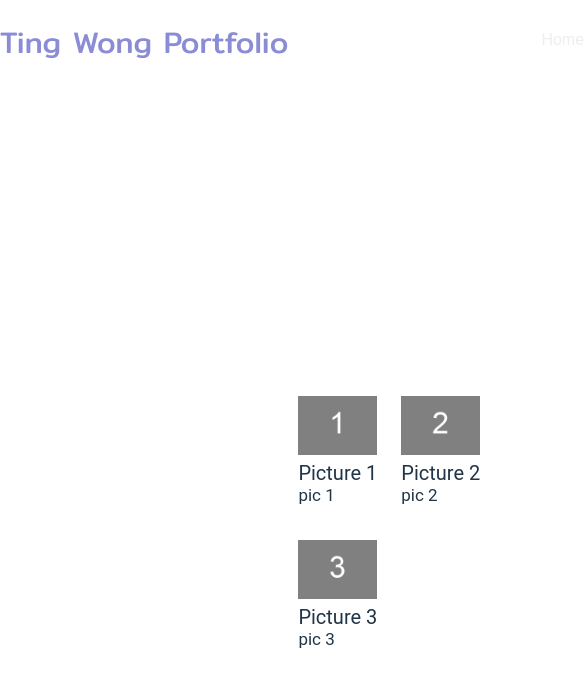
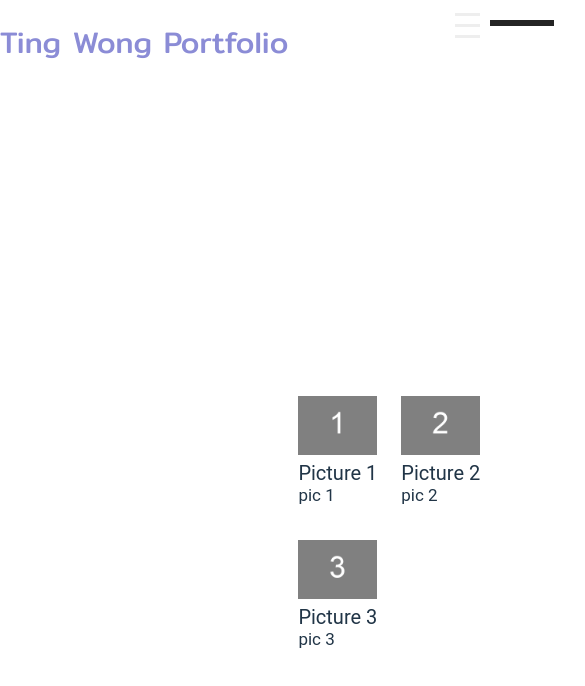
Before and after one commit to aoiting/react-web2, a React (Vite) app: page /design in a window 390 px wide. Shown: the top 686 px of the page, 585 px wide, since content can reach past the window. Built offline with nearby package versions, Linux system fonts and the light colour scheme.

Commit message:
navbar responsive & changing some video code

```diff
--- a/src/Navbar.css
+++ b/src/Navbar.css
@@ -1,5 +1,7 @@
 .navbar {
   padding: 0.2rem 2rem;
+   position: relative;
+   background-color: #242424;
 }
 
 .navbar ul {
@@ -33,3 +35,107 @@
 
   transition: border-bottom 0.3s cubic-bezier(.4,0,.2,1), color 0.01s, border-bottom-color 0.3s;
 }
+
+/* Responsive hamburger menu styles */
+
+/* Hide hamburger by default */
+.hamburger {
+  display: none;
+  flex-direction: column;
+  cursor: pointer;
+  border: none;
+  background: none;
+  padding: 0;
+  position: absolute;
+  top: 50%;
+  right: 1.5rem;
+  transform: translateY(-50%);
+  z-index: 10;
+}
+
+.bar {
+  width: 25px;
+  height: 3px;
+  background-color: #eee;
+  margin: 4px 0;
+  transition: 0.4s;
+}
+
+.hamburger:hover .bar,
+.hamburger:focus .bar {
+  background-color: #8B8CD6;
+}
+
+.bar:hover{
+  background-color: #8B8CD6; /* Change color on hover */
+}
+
+/* On smaller screens */
+
+@media (max-width: 768px) {
+  .navbar ul {
+    flex-direction: column;
+    background-color: #242424;
+    position: absolute;
+      top: calc(100% + 10px);
+    left: 0;
+    right: 0;
+    display: none; /* hidden by default */
+    gap: 0; /* remove horizontal gap in column */
+        z-index: 20;
+  }
+
+
+  .navbar ul.nav-active {
+    display: flex !important; /* show menu when active */
+    flex-direction: column;
+     left: -50%;
+  }
+
+  .hamburger {
+    display: flex; /* show hamburger */
+        position: absolute;
+    top: 80%;
+    right: 1.5rem;
+    transform: translateY(-50%);
+        z-index: 30;
+  }
+
+
+
+  .navbar li {
+    display: block; /* stack items */
+  }
+
+  .navbar button {
+    padding: 1rem 2.5rem;
+    width: 180%;
+    text-align: center;
+    border-radius: 0; /* optional: remove rounding on small screens */
+    border-top: 1px solid #555;
+    border-bottom: none; /* remove underline by default */
+  }
+
+  .navbar button:hover,
+  .navbar button:focus,
+  .navbar button.active {
+    border-bottom: none; /* remove underline on small screens */
+    color: #8B8CD6;
+  }
+
+
+    .navbar ul.nav-links {
+    flex-direction: column;
+    position: absolute;
+    display: none;
+  }
+  .navbar ul.nav-links.nav-active {
+    display: flex !important;
+    flex-direction: column;
+    position: absolute;
+    overflow: visible;
+    top: 500%;
+    left: -20%;
+    right: 0;
+  }
+}
--- a/src/Navbar.tsx
+++ b/src/Navbar.tsx
@@ -1,4 +1,4 @@
-import React from 'react';
+import React, { useState, useEffect, useRef } from 'react';
 import Home from './Home';
 import Design from './Design/Design';
 import Projects from './Projects/Projects';
@@ -10,14 +10,56 @@ import './Navbar.css';
 
 const Navbar: React.FC = () => {
   const navigate = useNavigate();
+    const [menuOpen, setMenuOpen] = useState(false);
+
+  const navRef = useRef<HTMLElement>(null);
+
+ const toggleMenu = () => setMenuOpen(!menuOpen);
+
+  const handleNav = (path: string) => {
+    navigate(path);
+    setMenuOpen(false); // close menu after click
+  };
+
+   useEffect(() => {
+    const handleOutsideClick = (event: MouseEvent) => {
+      if (
+        menuOpen &&
+        navRef.current &&  // make sure ref exists
+        !navRef.current.contains(event.target as Node) // click outside nav
+      ) {
+        setMenuOpen(false);
+      }
+    };
+
+    document.addEventListener('mousedown', handleOutsideClick);
+
+    return () => {
+      document.removeEventListener('mousedown', handleOutsideClick);
+    };
+  }, [menuOpen]);
+
+
   return (
-    <nav className="navbar">
-      <ul>
-        <li><button onClick={() => navigate("/")}>Home</button></li>
-        <li><button onClick={() => navigate("/about")}>About</button></li>
-        <li><button onClick={() => navigate("/design")}>Design</button></li>
-        <li><button onClick={() => navigate("/video")}>Video</button></li>
-        <li><button onClick={() => navigate("/projects")}>Projects</button></li>
+    <nav className="navbar" ref={navRef}>
+ <button
+ className="hamburger"
+ onClick={toggleMenu}
+ aria-label="Toggle menu"
+   aria-expanded={menuOpen}
+  aria-controls="navbar-menu">
+        {/* Hamburger icon: 3 bars */}
+        <span className="bar" />
+        <span className="bar" />
+        <span className="bar" />
+      </button>
+
+            <ul id="navbar-menu" className={`nav-links ${menuOpen ? 'nav-active' : ''}`}>
+        <li><button onClick={() => handleNav("/")}>Home</button></li>
+        <li><button onClick={() => handleNav("/about")}>About</button></li>
+        <li><button onClick={() => handleNav("/design")}>Design</button></li>
+        <li><button onClick={() => handleNav("/video")}>Video</button></li>
+        <li><button onClick={() => handleNav("/projects")}>Projects</button></li>
       </ul>
     </nav>
   );
--- a/src/Video/Video.tsx
+++ b/src/Video/Video.tsx
@@ -1,7 +1,6 @@
 import React from 'react';
-import VideoGrid from './VideoGrid.tsx';
+import VideoGrids from './VideoGrids.tsx';
 import './video.css';
-
 
 function Video(){
   return (
@@ -12,7 +11,7 @@ function Video(){
   </div>
 
 <div className='video-grid'>
-  <VideoGrid />
+  <VideoGrids />
 </div>
 
 </div>
--- a/src/Video/VideoGrid.tsx
+++ b/src/Video/VideoGrids.tsx
@@ -1,4 +1,5 @@
 import React, { useState, useEffect } from 'react';
+//import { Video } from './video';
 import './video.css';
 import Videoexpand from './videoexpand.tsx';
 
@@ -9,13 +10,30 @@ export interface Video {
   videoLocation: string;
 }
 
-const VideoGrid: React.FC = () => {
+const VideoGrids: React.FC = () => {
   const [videos, setVideos] = useState<Video[]>([]);
   const [selectedVideo, setSelectedVideo] = useState<Video | null>(null);
 
   const getAllVideos = async () => {
+
     try {
-      const response = await fetch('/api/videos'); // Ensure this matches your backend API route
+      const response = await fetch('http://localhost:5173/video');
+      const textData = await response.text();
+      try {
+        const data = JSON.parse(textData);
+      setVideos(data);
+    } catch (jsonError) {
+      console.error('Error parsing JSON:', jsonError);
+      console.log('Response text was:', textData);
+    }
+  } catch (error) {
+    console.error('Error fetching videos:', error);
+  }
+}
+
+/*
+    try {
+      const response = await fetch('http://localhost:5173/portfolio/video'); // Ensure this matches your backend API route
       if (!response.ok) {
         throw new Error(`HTTP error! Status: ${response.status}`);
       }
@@ -25,6 +43,8 @@ const VideoGrid: React.FC = () => {
       console.error('Error fetching videos:', error);
     }
   };
+
+  */
 
   useEffect(() => {
     getAllVideos();
@@ -52,7 +72,7 @@ const VideoGrid: React.FC = () => {
   );
 };
 
-export default VideoGrid;
+export default VideoGrids;
 
 
 
--- a/src/Video/videoexpand.tsx
+++ b/src/Video/videoexpand.tsx
@@ -1,8 +1,12 @@
 import React from 'react';
+// import Video from './VideoGrids.tsx';
+
 
 interface Video {
-  id: string;
-  url: string;
+  _id: string;
+  videoTitle: string;
+  videoDescription: string;
+  videoLocation: string;
 }
 
 interface VideoexpandProps {
@@ -26,7 +30,7 @@ const Videoexpand: React.FC<VideoexpandProps> = ({ video, onClose }) => {
           className="w-full h-auto rounded-lg"
           controls
           autoPlay
-          src={video.url}
+          src={video.videoLocation}
         ></video>
       </div>
     </div>
--- a/src/backend/models/video.model.js
+++ b/src/backend/models/video.model.js
@@ -2,6 +2,12 @@ const mongoose = require ("mongoose");
 
 const ProjectSchema = mongoose.Schema(
   {
+    _id: {
+      type: mongoose.Schema.Types.ObjectId,
+      required: true,
+      auto: true
+    },
+
     videoTitle: {
       type: String,
       required: [true, "Please enter video title"],
```
Also changed, not shown: src/backend/server.js (+21 -2 lines).
